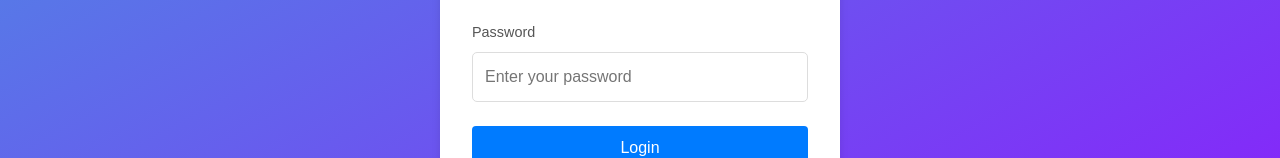
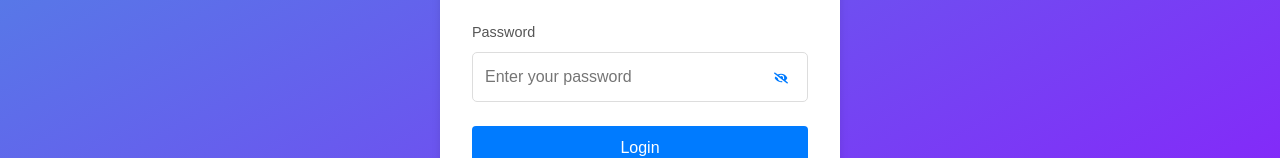
Before and after one commit to hack-09/Eventify, a React (Create React App) app in the folder frontend/: page / in a window 1280 px wide. Shown: the part 360-518 px from the top of the page. Built offline with nearby package versions, Linux system fonts and the light colour scheme; no server answers; a small style sheet from the web is missing.

Commit message:
feat: add password visibility toggle to Login and Register pages

```diff
--- a/frontend/package.json
+++ b/frontend/package.json
@@ -14,6 +14,7 @@
     "react": "^19.0.0",
     "react-bootstrap": "^2.10.8",
     "react-dom": "^19.0.0",
+    "react-icons": "^5.4.0",
     "react-router-dom": "^7.1.1",
     "react-scripts": "5.0.1",
     "socket.io-client": "^4.8.1",
--- a/frontend/src/pages/Login/LoginPage.css
+++ b/frontend/src/pages/Login/LoginPage.css
@@ -89,6 +89,31 @@
     background-color: #565e64;
 }
 
+.password-wrapper {
+    display: flex;
+    align-items: center;
+    position: relative;
+}
+
+.password-wrapper input {
+    flex: 1;
+    padding-right: 50px; /* Add space for the button */
+}
+
+.toggle-password {
+    position: absolute;
+    right: 20px;
+    background: none;
+    border: none;
+    color: #007bff;
+    cursor: pointer;
+    font-size: 14px;
+}
+
+.toggle-password:hover {
+    text-decoration: underline;
+}
+
 .link-register {
     display: block;
     margin-top: 20px;
--- a/frontend/src/pages/Login/LoginPage.js
+++ b/frontend/src/pages/Login/LoginPage.js
@@ -1,10 +1,12 @@
 import React, { useState, useEffect } from 'react';
 import { Link, useNavigate } from 'react-router-dom';
 import { guestLogin, login } from '../../services/authService';
+import { FaEye, FaEyeSlash } from 'react-icons/fa';
 import './LoginPage.css';
 
 const LoginPage = () => {
     const navigate = useNavigate();
+    const [showPassword, setShowPassword] = useState(false); // State to toggle password visibility
     const [formData, setFormData] = useState({ email: '', password: '' });
 
     useEffect(() => {
@@ -60,8 +62,9 @@ const LoginPage = () => {
                     </div>
                     <div className="form-group">
                         <label htmlFor="password">Password</label>
+                        <div className="password-wrapper">
                             <input
-                            type="password"
+                                type={showPassword ? "text" : "password"} // Toggle type
                                 name="password"
                                 id="password"
                                 placeholder="Enter your password"
@@ -69,6 +72,13 @@ const LoginPage = () => {
                                 onChange={handleChange}
                                 required
                             />
+                            <span
+                                className="toggle-password"
+                                onClick={() => setShowPassword(!showPassword)}
+                            >
+                                {!showPassword ? <FaEyeSlash /> : <FaEye />}
+                            </span>
+                        </div>
                     </div>
                     <button type="submit" className="btn-primary">Login</button>
                 </form>
--- a/frontend/src/pages/Register/RegisterPage.css
+++ b/frontend/src/pages/Register/RegisterPage.css
@@ -58,6 +58,31 @@
     border-color: #28a745;
 }
 
+.password-wrapper {
+    display: flex;
+    align-items: center;
+    position: relative;
+}
+
+.password-wrapper input {
+    flex: 1;
+    padding-right: 50px; /* Add space for the button */
+}
+
+.toggle-password {
+    position: absolute;
+    right: 20px;
+    background: none;
+    border: none;
+    color: #007bff;
+    cursor: pointer;
+    font-size: 14px;
+}
+
+.toggle-password:hover {
+    text-decoration: underline;
+}
+
 /* Button styling */
 .btn-primary {
     width: 100%;
--- a/frontend/src/pages/Register/RegisterPage.js
+++ b/frontend/src/pages/Register/RegisterPage.js
@@ -1,9 +1,13 @@
 import React, { useState } from 'react';
+import { useNavigate } from 'react-router-dom'; // Import the useNavigate hook
 import { register } from '../../services/authService';
 import './RegisterPage.css'; // Import the CSS file
+import { FaEye, FaEyeSlash } from 'react-icons/fa';
 
 const RegisterPage = () => {
     const [formData, setFormData] = useState({ name: '', email: '', password: '' });
+    const [showPassword, setShowPassword] = useState(false); // State to toggle password visibility
+    const navigate = useNavigate(); // Initialize the navigate function
 
     const handleChange = (e) => {
         setFormData({ ...formData, [e.target.name]: e.target.value });
@@ -13,7 +17,8 @@ const RegisterPage = () => {
         e.preventDefault();
         try {
             await register(formData);
-            alert('Registration successful! Please log in.');
+            alert('Registration successful! Redirecting to the dashboard...');
+            navigate('/dashboard');
         } catch (error) {
             alert('Registration failed. Please try again.');
         }
@@ -50,8 +55,9 @@ const RegisterPage = () => {
                     </div>
                     <div className="form-group">
                         <label htmlFor="password">Password</label>
+                        <div className="password-wrapper">
                             <input
-                            type="password"
+                                type={showPassword ? "text" : "password"} // Toggle type
                                 name="password"
                                 id="password"
                                 placeholder="Enter your password"
@@ -59,6 +65,13 @@ const RegisterPage = () => {
                                 onChange={handleChange}
                                 required
                             />
+                            <span
+                                className="toggle-password"
+                                onClick={() => setShowPassword(!showPassword)}
+                            >
+                                {!showPassword ? <FaEyeSlash /> : <FaEye />}
+                            </span>
+                        </div>
                     </div>
                     <button type="submit" className="btn-primary">Register</button>
                 </form>
```
Also changed, not shown: 1 other file (tests, documents, lock files or other folders). Lines whose indentation alone changed are shown as unchanged.
